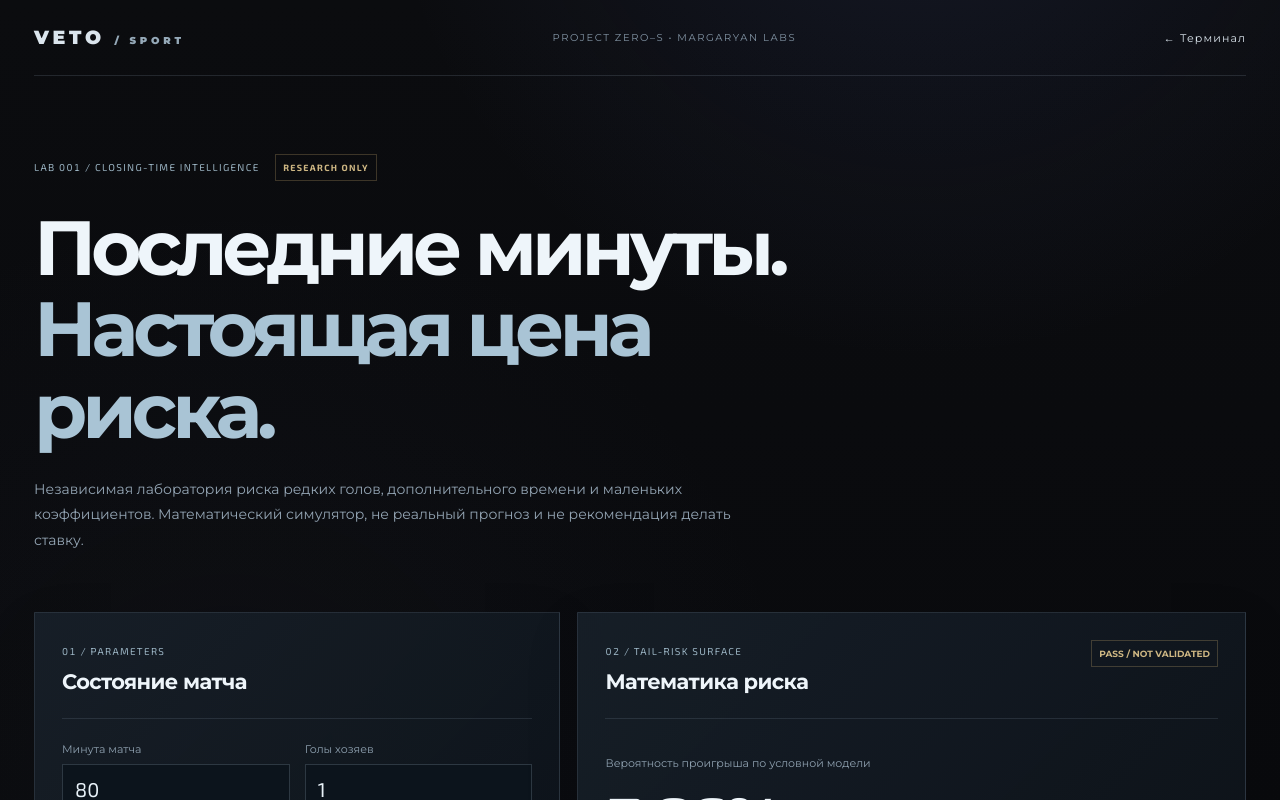
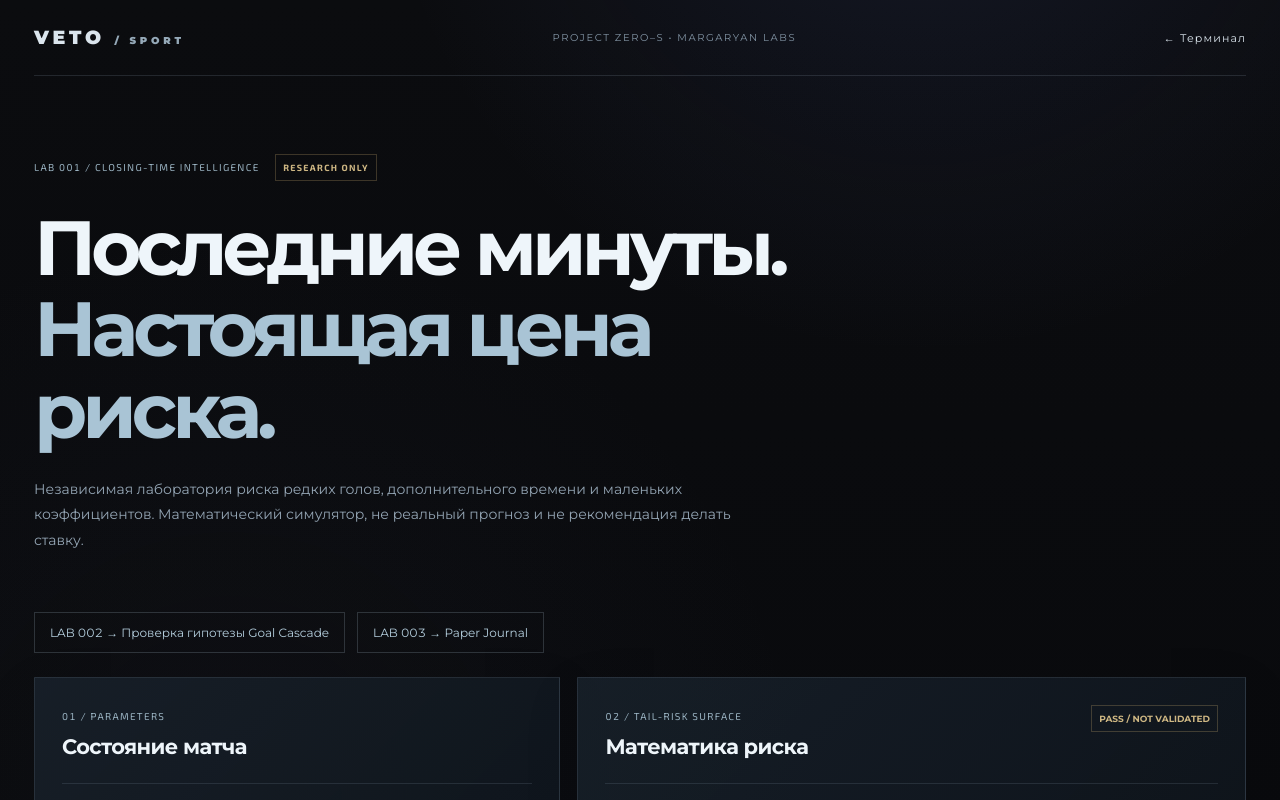
Before and after one commit to margaryanlabs/Vetosport, a Next.js app: page /research/late-tail in a window 1280 px wide. Shown: the top 800 px of the page. Built offline with nearby package versions, Linux system fonts and the light colour scheme.

Commit message:
feat: connect ZERO-S research labs from the closing-time terminal

```diff
--- a/src/app/research/late-tail/page.tsx
+++ b/src/app/research/late-tail/page.tsx
@@ -47,6 +47,10 @@ export default function LateTailResearch() {
       <h1>Последние минуты.<br/><em>Настоящая цена риска.</em></h1>
       <p>Независимая лаборатория риска редких голов, дополнительного времени и маленьких коэффициентов. Математический симулятор, не реальный прогноз и не рекомендация делать ставку.</p>
     </section>
+    <div style={{display:"flex",flexWrap:"wrap",gap:12,marginBottom:24}}>
+      <a href="/research/goal-cascade" style={{color:"#b4cedd",border:"1px solid rgba(180,206,221,.2)",padding:"12px 15px",textDecoration:"none",fontSize:12}}>LAB 002 → Проверка гипотезы Goal Cascade</a>
+      <a href="/research/shadow-journal" style={{color:"#b4cedd",border:"1px solid rgba(180,206,221,.2)",padding:"12px 15px",textDecoration:"none",fontSize:12}}>LAB 003 → Paper Journal</a>
+    </div>
     <div className="zeroS-grid">
       <section className="zeroS-card">
         <div className="zeroS-heading"><small>01 / PARAMETERS</small><h2>Состояние матча</h2></div>
```
